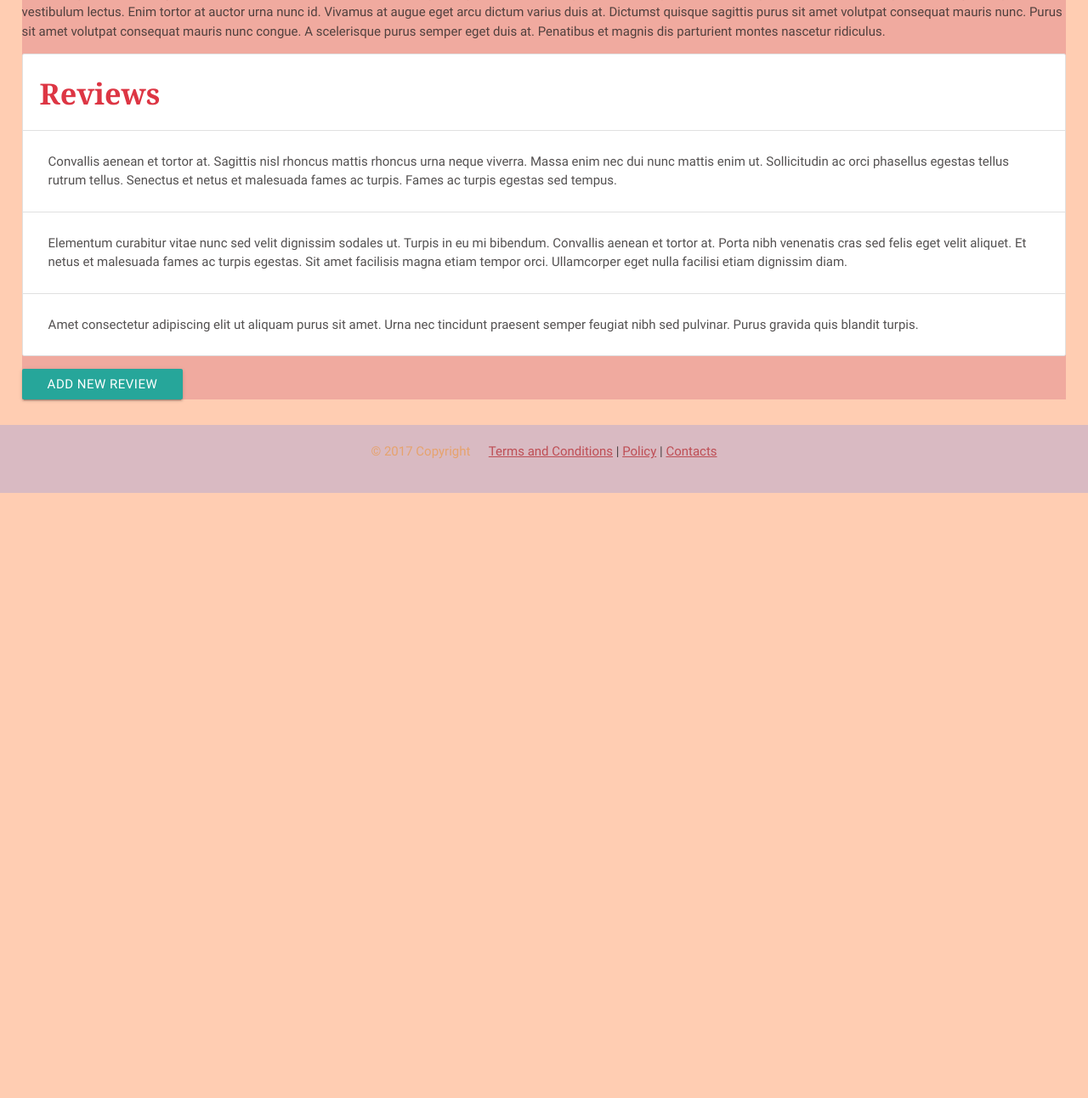
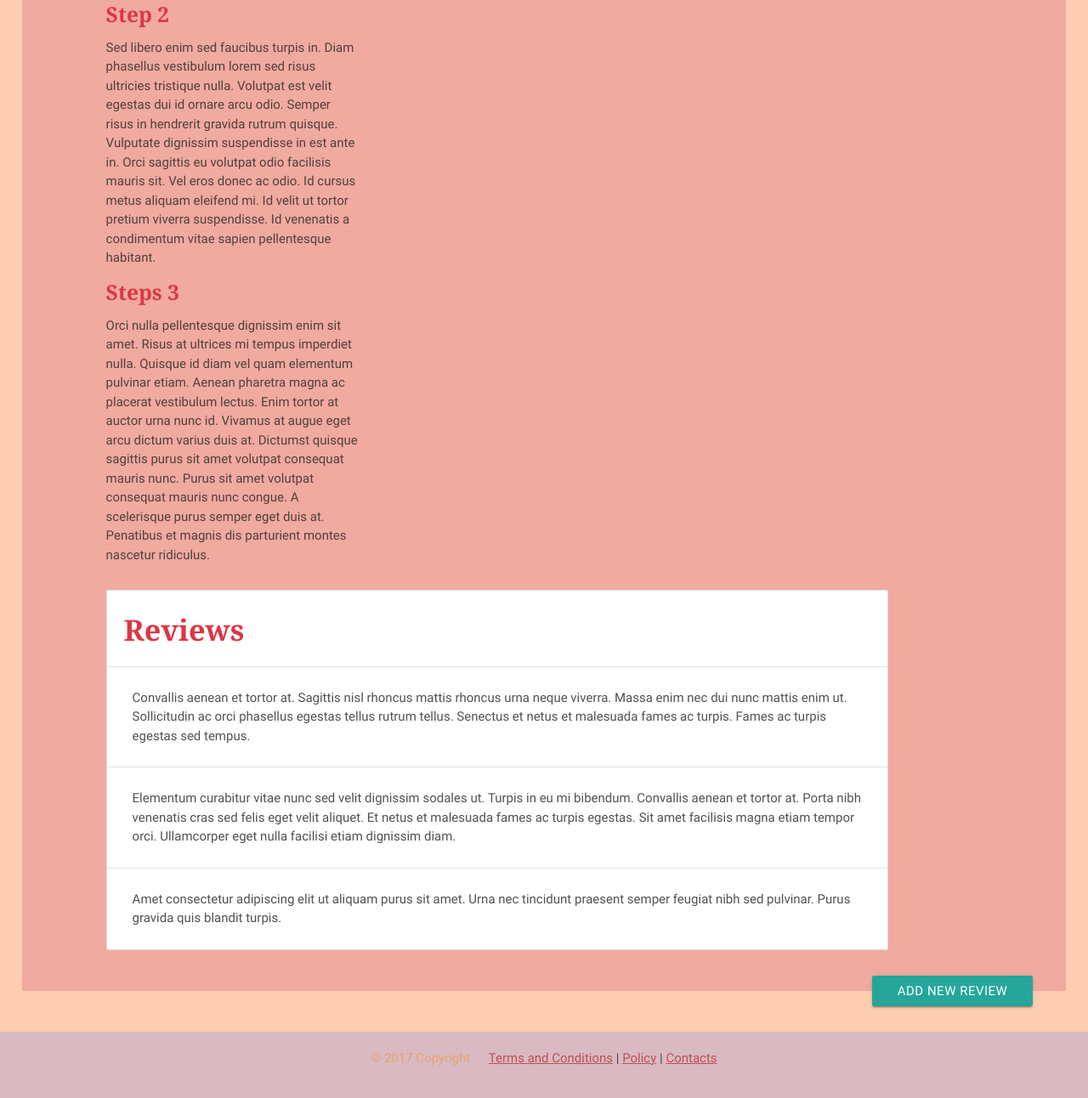
Before and after one commit to dayoaj/More-Recipes, a plain HTML site: page template/recipe details.html in a window 1280 px wide. Shown: the part 1362-2654 px from the top of the page at 85% size. Before the commit the page ends 1942 px from the top, so only its background shows below. Drawn offline with nearby package versions, Linux system fonts and the light colour scheme.

Commit message:
Format Recipe details page  better

```diff
--- a/template/css/details.css
+++ b/template/css/details.css
@@ -1,5 +1,6 @@
 .main-page {
     background-color: rgba(192, 59, 97, 0.24);
+    padding: 1.2em 2.6em;
 }
 
 img {
@@ -13,3 +14,16 @@ img {
     margin: 0 0 2em 4em;
     padding: 0;
 }
+
+.group-format {
+    margin: 0 0 2em 4em;
+    padding: 0;
+    max-width: 20em;
+}
+
+.review-wrap {
+    margin: 0 0 2em 4em;
+    padding: 0;
+    max-width: 80%;
+    line-height: 1.4em;
+}
--- a/template/recipe details.html
+++ b/template/recipe details.html
@@ -43,13 +43,14 @@
             <div class="img-caption">
                 <ul class="collection with-header">
                     <li class="collection-item">
-                        <div><a href="">Miyan Kuka and Tuwo Shinkafa</a><a href="#!" class="secondary-content format-icon"><i class="material-icons">keyboard_arrow_up</i></a>
+                        <div><a href="">Empty Plate</a><a href="#!" class="secondary-content format-icon"><i class="material-icons">keyboard_arrow_up</i></a>
                             <a
                                 href="#!" class="secondary-content"><i class="material-icons">keyboard_arrow_down</i></a>
                         </div>
                     </li>
                 </ul>
             </div>
+            <div class="group-format">
                     <h4>Ingredients</h4>
                     <ul>
                         <li>item 1</li>
@@ -58,6 +59,9 @@
                         <li>item 4</li>
                         <li>item 5</li>
                     </ul>
+            </div>
+
+            <div class="group-format">
                     <h4>Steps</h4>
                     <h5>Step 1</h5>
                     <p>
@@ -82,7 +86,9 @@
                         mauris nunc. Purus sit amet volutpat consequat mauris nunc congue. A scelerisque purus semper eget duis at.
                         Penatibus et magnis dis parturient montes nascetur ridiculus.
                     </p>
+            </div>
 
+    <div class="review-wrap">
             <ul class="collection with-header">
                     <li class="collection-header">
                         <h4>Reviews</h4>
@@ -108,8 +114,10 @@
                         </p>
                     </li>
                 </ul>
+    </div>
 
-            <a class="waves-effect btn">Add new Review</a>
+
+            <a class="waves-effect btn right">Add New Review</a>
         </div>
     </div>
     <footer>
```
Lines whose indentation alone changed are shown as unchanged.
